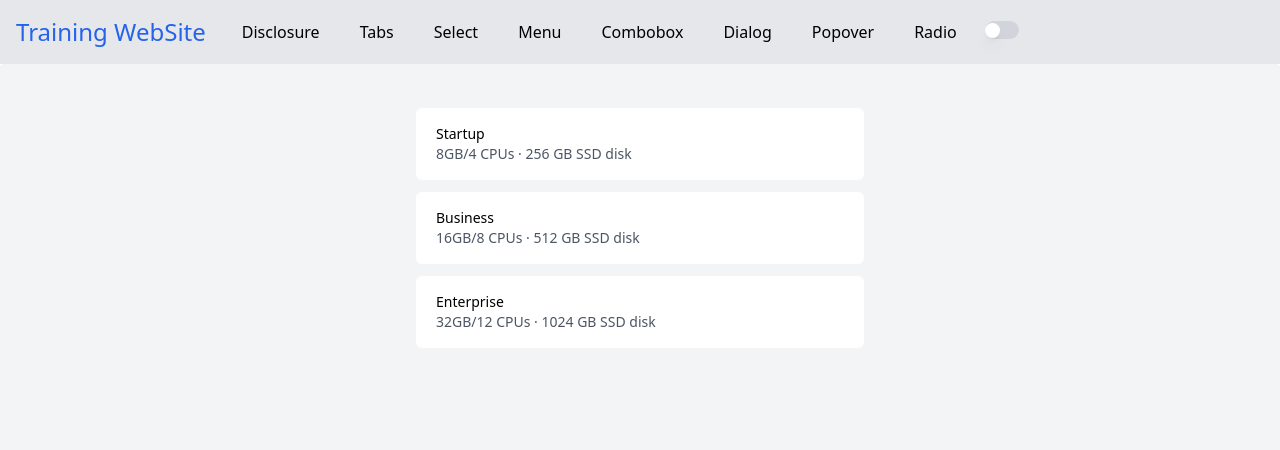
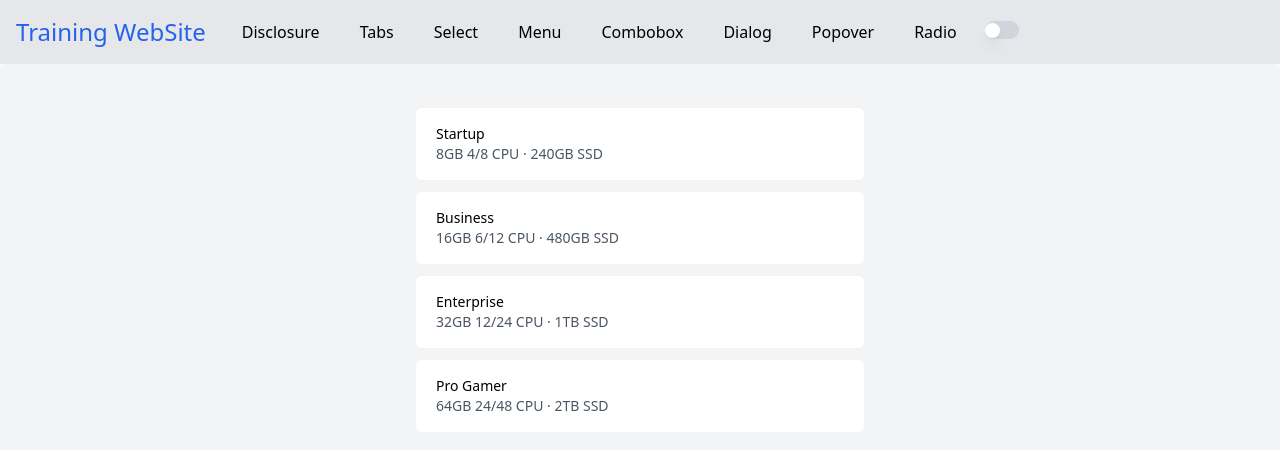
Before and after one commit to giliolizera/Training, a Vue app: page /radio in a window 1280 px wide. Shown: the top 450 px of the page. Built offline with nearby package versions, Linux system fonts and the light colour scheme; what maska would draw is missing.

Commit message:
feat: idk

```diff
--- a/src/components/Radio.vue
+++ b/src/components/Radio.vue
@@ -22,7 +22,7 @@
                   <ul>
                      <li
                         :class="[active === plan.name ? 'static text-left text-sm text-gray' : 'static text-left text-sm text-gray-600']">
-                        {{ plan.ram }}/{{ plan.cpus }}
+                        {{ plan.ram }} {{ plan.cpus }}
                         <span aria-hidden="true"> &middot; </span>
                         {{ plan.disk }}
                      </li>
@@ -42,21 +42,27 @@ export default {
          {
             name: 'Startup',
             ram: '8GB',
-            cpus: '4 CPUs',
-            disk: '256 GB SSD disk',
+            cpus: '4/8 CPU',
+            disk: '240GB SSD',
          },
          {
             name: 'Business',
             ram: '16GB',
-            cpus: '8 CPUs',
-            disk: '512 GB SSD disk',
+            cpus: '6/12 CPU',
+            disk: '480GB SSD',
          },
          {
             name: 'Enterprise',
             ram: '32GB',
-            cpus: '12 CPUs',
-            disk: '1024 GB SSD disk',
+            cpus: '12/24 CPU',
+            disk: '1TB SSD',
          },
+         {
+            name: 'Pro Gamer',
+            ram: '64GB',
+            cpus: '24/48 CPU',
+            disk: '2TB SSD',
+         }
       ],
       active: -1,
    }),
```
